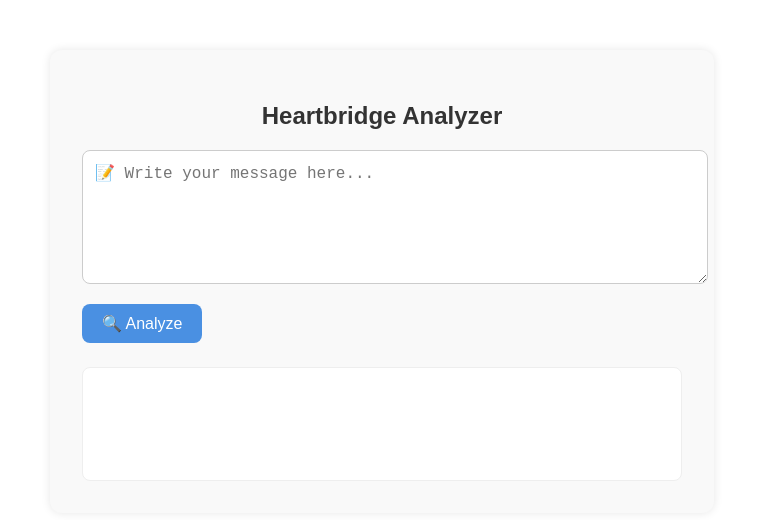
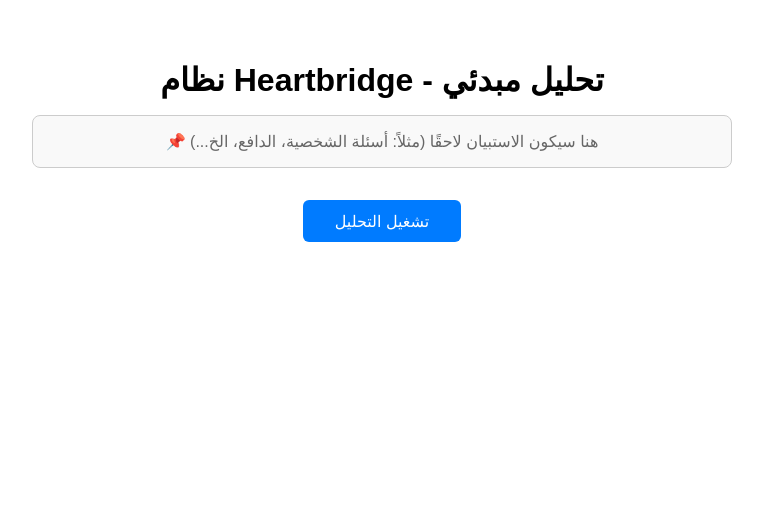
Before and after one commit to johani23/heartbridge-unified3, a React (Create React App) app: page / in a window 1280 px wide. Shown: the top 520 px of the page, without its empty margins (258-1021 px from the left). Built offline with nearby package versions, Linux system fonts and the light colour scheme.

Commit message:
Update App.js

```diff
--- a/src/App.js
+++ b/src/App.js
@@ -1,29 +1,24 @@
 import React, { useState } from 'react';
 
 function App() {
-  const [inputText, setInputText] = useState('');
   const [response, setResponse] = useState('');
   const [loading, setLoading] = useState(false);
+  const [error, setError] = useState(false);
 
-  const callBack = async () => {
-    if (!inputText.trim()) {
-      setResponse('Please enter a message for analysis.');
-      return;
-    }
+  const handleAnalysis = async () => {
+    setLoading(true);
+    setError(false);
+    setResponse('');
 
-    setLoading(true);
     try {
-      const res = await fetch('https://heartbridge-unified3.onrender.com/api/predict', {
-        method: 'POST',
-        headers: {
-          'Content-Type': 'application/json',
-        },
-        body: JSON.stringify({ text: inputText }),
-      });
+      const res = await fetch('https://heartbridge-unified3.onrender.com/api/predict');
+      if (!res.ok) throw new Error('Request failed');
+
       const data = await res.json();
-      setResponse(data.output || 'No response.');
+      setResponse(data.output || 'لا يوجد ناتج متاح.');
     } catch (err) {
-      setResponse('❌ Something went wrong. Please try again.');
+      setError(true);
+      setResponse('❌ حدث خطأ أثناء الاتصال بالسيرفر. حاول لاحقًا.');
     } finally {
       setLoading(false);
     }
@@ -31,56 +26,50 @@
 
   return (
     <div style={{
-      maxWidth: '600px',
-      margin: '50px auto',
+      fontFamily: 'Arial, sans-serif',
       padding: '2rem',
-      fontFamily: 'sans-serif',
-      backgroundColor: '#f9f9f9',
-      borderRadius: '12px',
-      boxShadow: '0 0 10px rgba(0,0,0,0.1)'
+      maxWidth: '700px',
+      margin: 'auto',
+      textAlign: 'center'
     }}>
-      <h2 style={{ textAlign: 'center', color: '#333' }}>Heartbridge Analyzer</h2>
+      <h1 style={{ marginBottom: '1rem' }}>نظام Heartbridge - تحليل مبدئي</h1>
 
-      <textarea
-        rows="6"
-        placeholder="📝 Write your message here..."
-        value={inputText}
-        onChange={(e) => setInputText(e.target.value)}
+      {/* Placeholder لمكونات مستقبلية مثل الأسئلة */}
+      <div style={{
+        border: '1px solid #ccc',
+        padding: '1rem',
+        borderRadius: '8px',
+        marginBottom: '2rem',
+        background: '#f9f9f9'
+      }}>
+        <p style={{ margin: 0, color: '#666' }}>📌 هنا سيكون الاستبيان لاحقًا (مثلاً: أسئلة الشخصية، الدافع، الخ...)</p>
+      </div>
+
+      {/* زر التحليل */}
+      <button
+        onClick={handleAnalysis}
+        disabled={loading}
         style={{
-          width: '100%',
-          padding: '12px',
-          borderRadius: '8px',
-          border: '1px solid #ccc',
+          padding: '0.7rem 2rem',
           fontSize: '1rem',
-          marginBottom: '1rem',
-          resize: 'vertical'
-        }}
-      />
-
-      <button
-        onClick={callBack}
-        style={{
-          backgroundColor: '#4a90e2',
-          color: '#fff',
-          padding: '10px 20px',
+          borderRadius: '6px',
+          backgroundColor: '#007BFF',
+          color: 'white',
           border: 'none',
-          borderRadius: '8px',
-          fontSize: '1rem',
-          cursor: 'pointer'
+          cursor: loading ? 'not-allowed' : 'pointer'
         }}
       >
-        🔍 Analyze
+        {loading ? '...جارٍ التحليل' : 'تشغيل التحليل'}
       </button>
 
-      <div style={{
-        marginTop: '1.5rem',
-        backgroundColor: '#fff',
-        padding: '1rem',
-        borderRadius: '8px',
-        border: '1px solid #eee',
-        minHeight: '80px'
-      }}>
-        {loading ? '⏳ Analyzing...' : response}
+      {/* النتيجة */}
+      <div style={{ marginTop: '2rem', minHeight: '3rem', color: error ? '#b00020' : '#333' }}>
+        {response && <pre style={{
+          backgroundColor: '#f0f0f0',
+          padding: '1rem',
+          borderRadius: '6px',
+          whiteSpace: 'pre-wrap'
+        }}>{response}</pre>}
       </div>
     </div>
   );
```
